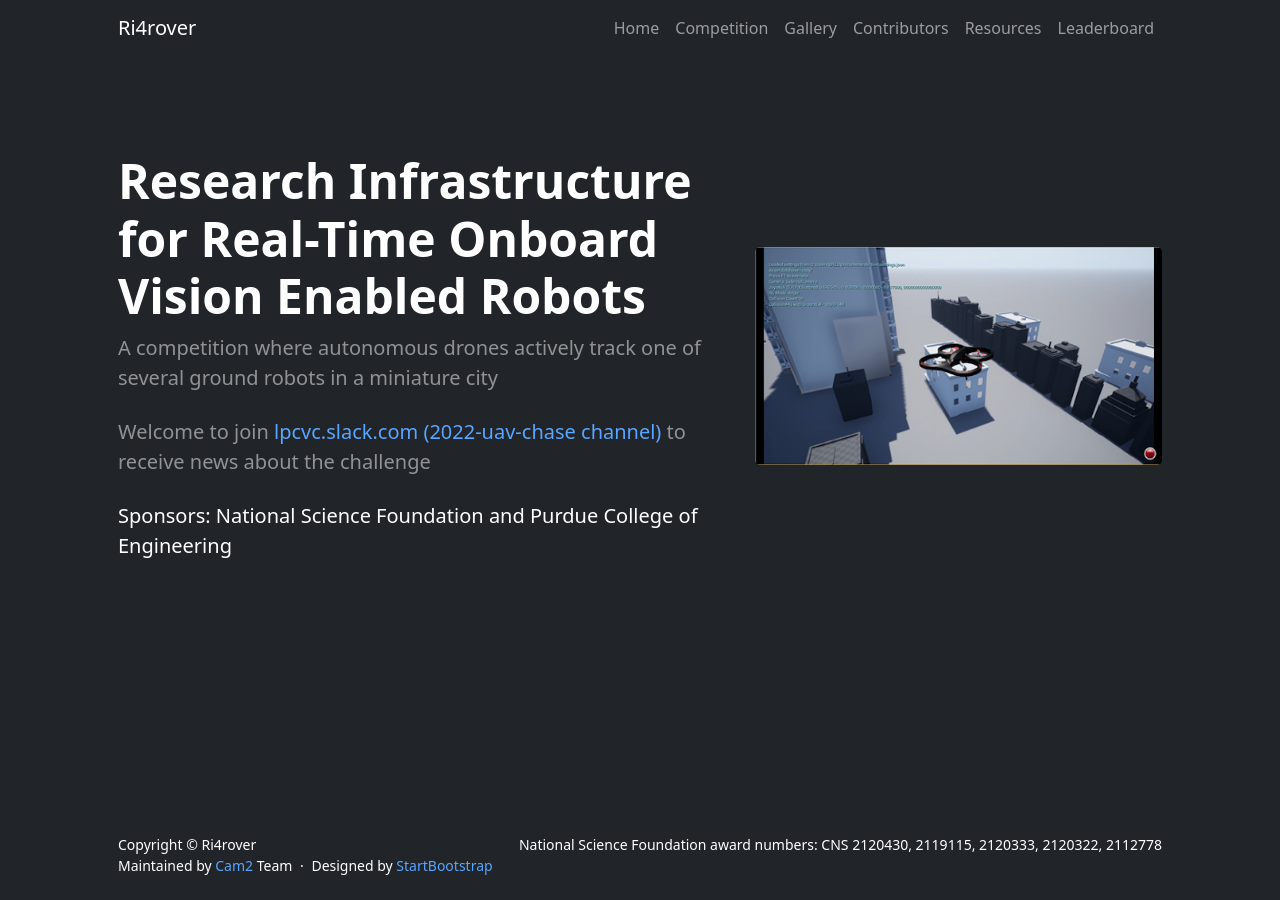
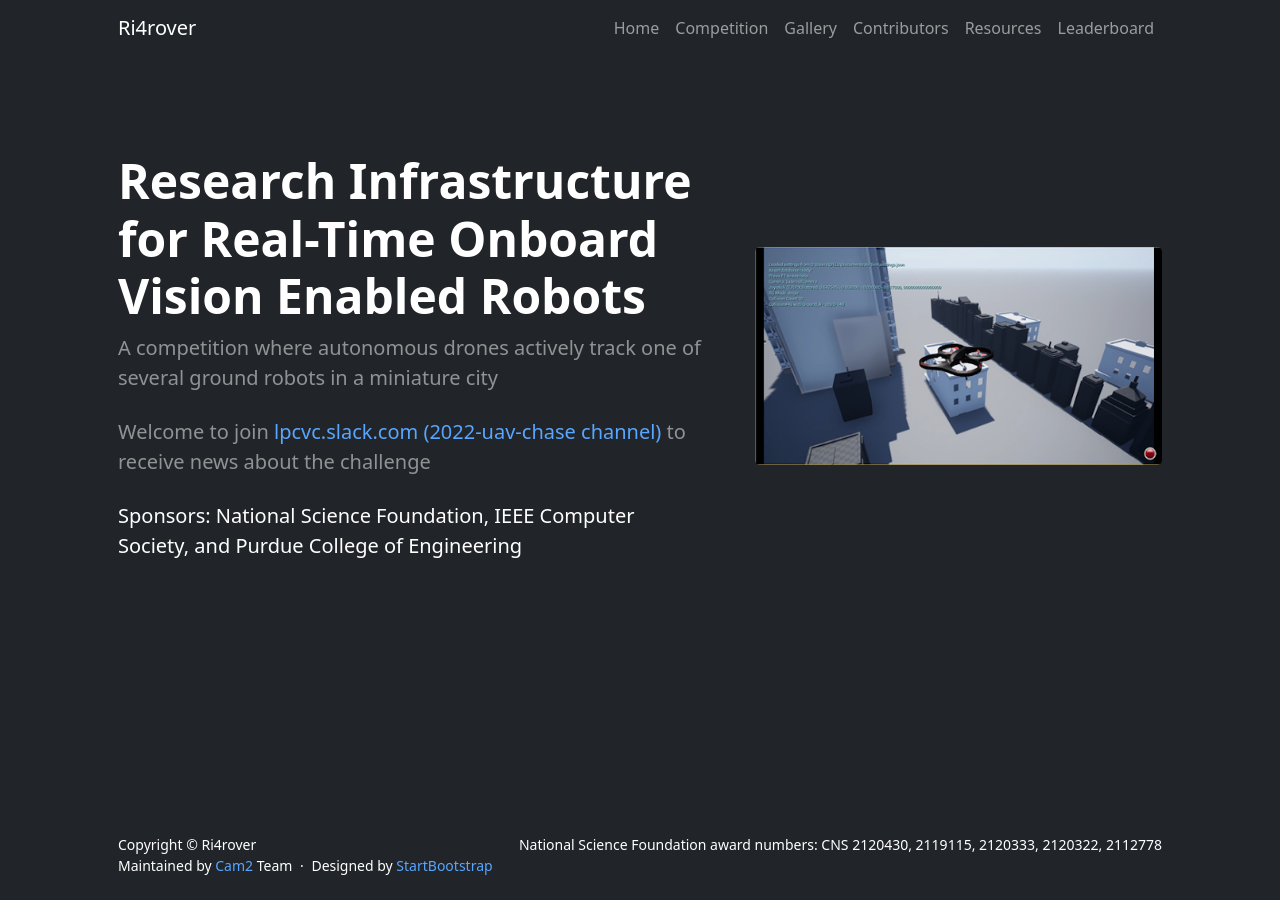
Before and after one commit to OliverQiang/Ri4rover, a Jekyll site: the page built from index.html, in a window 1280 px wide. Built offline with Jekyll 4.4.1, drawn with Linux system fonts in a browser that asks for light colours.

Commit message:
add sponsor

```diff
--- a/index.html
+++ b/index.html
@@ -16,7 +16,7 @@
                     <h1 class="display-5 fw-bolder text-white mb-2">Research Infrastructure for Real-Time Onboard Vision Enabled Robots</h1>
                     <p class="lead fw-normal text-white-50 mb-4">A competition where autonomous drones actively track one of several ground robots in a miniature city</p>
                     <p class="lead fw-normal text-white-50 mb-4">Welcome to join <a href="https://lpcvc.slack.com/join/shared_invite/enQtOTQzMzA5OTg0NzA0LTY4YjY2YmI2NmM0YTBhM[…]EwZjI4NTAxYTEyZTkyZmE4ZWVhZWQ0Y2NkOGFhZmY4NzI0YjU4OGUzMWUwNjE">lpcvc.slack.com (2022-uav-chase channel)</a> to receive news about the challenge</p>
-                    <p class="lead fw-normal text-white mb-2">Sponsors: National Science Foundation and Purdue College of Engineering</p>
+                    <p class="lead fw-normal text-white mb-2">Sponsors: National Science Foundation, IEEE Computer Society, and Purdue College of Engineering</p>
                 </div>
             </div>
             <div class="col-xl-5 col-xxl-6 d-none d-xl-block text-center"><img class="img-fluid rounded-3 my-5" src="assets/gallery/b.simulator demo.png" alt="..." /></div>
```
